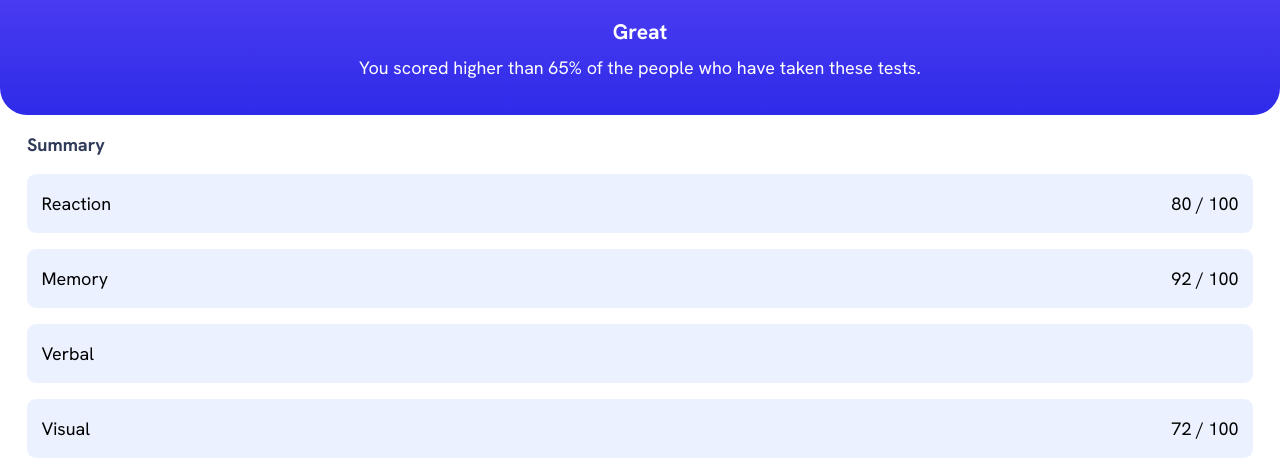
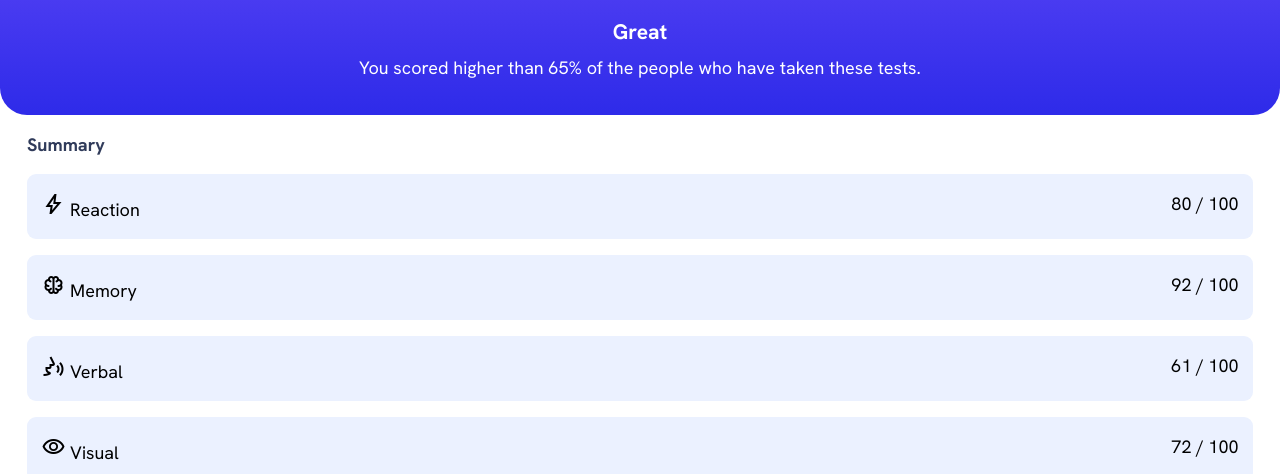
Before and after one commit to francescoApophis/Result-summary-components, a plain HTML site: page index.html in a window 1280 px wide. Shown: the part 199-673 px from the top of the page. Drawn offline with nearby package versions, Linux system fonts and the light colour scheme.

Commit message:
Import and add symbols to result-summary-boxes

```diff
--- a/index.html
+++ b/index.html
@@ -6,6 +6,16 @@
   <link rel="preconnect" href="https://fonts.googleapis.com">
   <link rel="preconnect" href="https://fonts.gstatic.com" crossorigin>
   <link href="https://fonts.googleapis.com/css2?family=Hanken+Grotesk:wght@200;300;400;500;600;700;800&family=Montserrat:wght@300;400;600;700&family=Outfit:wght@200;300;400;500;600;700;800&family=Poppins:ital,wght@0,200;0,300;0,400;0,500;0,600;0,700;0,800;1,200&display=swap" rel="stylesheet">
+
+  <!-- bolt symbol -->
+  <link rel="stylesheet" href="https://fonts.googleapis.com/css2?family=Material+Symbols+Outlined:opsz,wght,FILL,GRAD@20..48,100..700,0..1,-50..200" />
+  <!-- brain symbol -->
+  <link rel="stylesheet" href="https://fonts.googleapis.com/css2?family=Material+Symbols+Outlined:opsz,wght,FILL,GRAD@20..48,100..700,0..1,-50..200" />
+  <!-- talking symbol -->
+  <link rel="stylesheet" href="https://fonts.googleapis.com/css2?family=Material+Symbols+Outlined:opsz,wght,FILL,GRAD@20..48,100..700,0..1,-50..200" />
+  <!-- eye symbol -->
+  <link rel="stylesheet" href="https://fonts.googleapis.com/css2?family=Material+Symbols+Outlined:opsz,wght,FILL,GRAD@20..48,100..700,0..1,-50..200" />
+
   <link rel="stylesheet" href="style.css">
   <link rel="icon" type="image/png" sizes="32x32" href="./assets/images/favicon-32x32.png">
 
@@ -30,19 +40,26 @@
           <h4>Summary</h4>
           <div class="single-results-container">
             <div class="single-result-box">
-              <span class="result-field">Reaction</span>
+              <span class="result-field">
+                <span class="material-symbols-outlined">bolt</span>
+                Reaction</span>
               <span class="result-num">80 / 100</span>
             </div>
             <div class="single-result-box">
-              <span class="result-field">Memory</span>
+              <span class="result-field">
+                <span class="material-symbols-outlined">neurology</span>
+                Memory</span>
               <span class="result-num">92 / 100</span>
             </div>
             <div class="single-result-box">
-              <span class="result-field">Verbal</span>
-              <span class="result-num"></span>
+              <span class="result-field">
+                <span class="material-symbols-outlined">voice_selection</span>
+                 Verbal</span>
+              <span class="result-num">61 / 100</span>
             </div>
             <div class="single-result-box">
-              <span class="result-field">Visual</span>
+              <span class="result-field"> <span class="material-symbols-outlined">visibility</span>
+              Visual</span>
               <span class="result-num">72 / 100</span>
             </div>
           </div>
```
